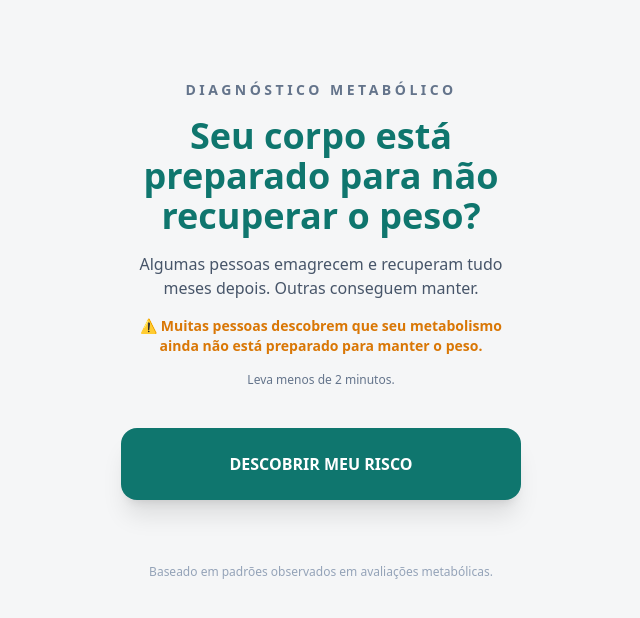
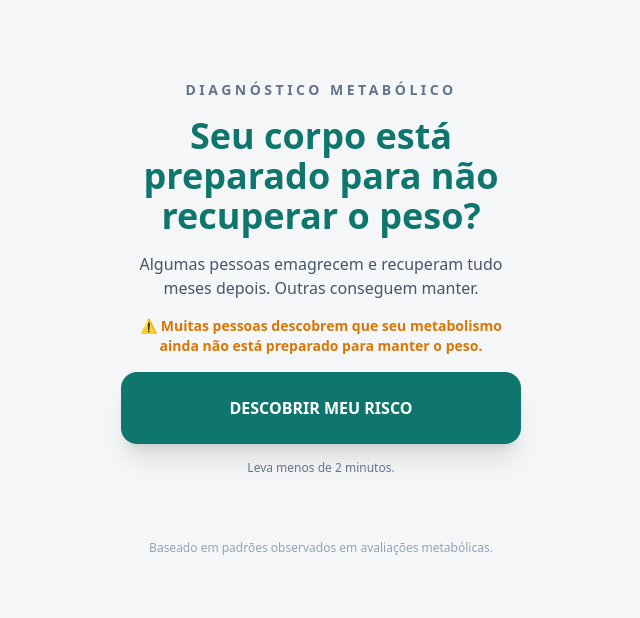
Before and after one commit to Gguga/quiz, a React (Vite) app: page / in a window 1280 px wide. Shown: the top 618 px of the page, without its empty margins (319-959 px from the left). Built offline with nearby package versions, Linux system fonts and the light colour scheme.

Commit message:
Update App.tsx

```diff
--- a/App.tsx
+++ b/App.tsx
@@ -297,17 +297,17 @@ const App: React.FC = () => {
                 não está preparado para manter o peso.
               </p>
 
-              <p className="text-xs text-slate-500">
-                Leva menos de 2 minutos.
-              </p>
-            </div>
-
             <button
               onClick={startQuiz}
               className="w-full py-6 bg-[#0f766e] text-white rounded-2xl font-black uppercase shadow-xl"
             >
               Descobrir meu risco
             </button>
+
+                <p className="text-xs text-slate-500">
+                Leva menos de 2 minutos.
+              </p>
+            </div>
 
             <div className="text-xs text-slate-400 pt-6">
               Baseado em padrões observados em avaliações metabólicas.
```
